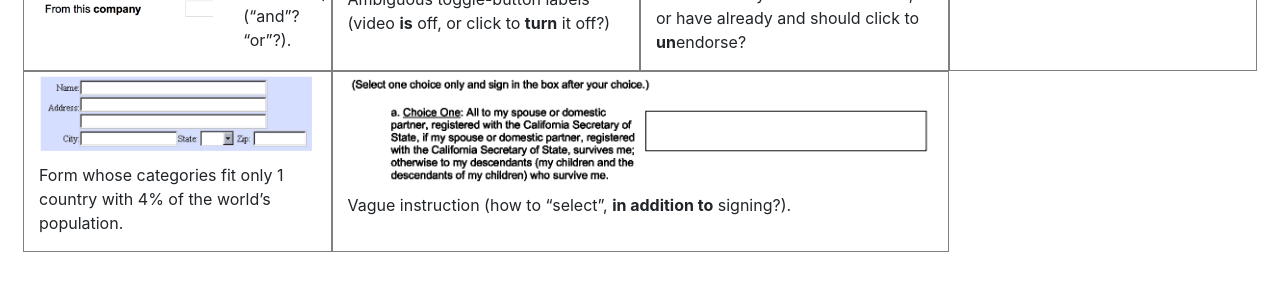
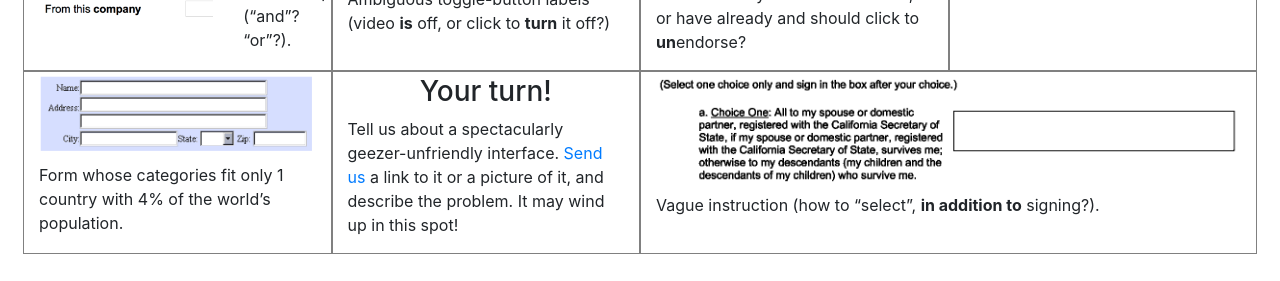
Before and after one commit to jrpool/geezer.pro, a plain HTML site: page index.html in a window 1280 px wide. Shown: the part 1034-1315 px from the top of the page. Drawn offline with nearby package versions, Linux system fonts and the light colour scheme.

Commit message:
Added your-turn section in counter-examples.

```diff
--- a/index.html
+++ b/index.html
@@ -209,6 +209,12 @@
               </figcaption>
             </figure>
           </div>
+          <div class="example col-xl-3 col-lg-4 col-md-6 col-sm-12">
+            <p class="h3 text-center">Your turn!</p>
+            <p>
+              Tell us about a spectacularly geezer-unfriendly interface. <a href="mailto:info@geezer.pro">Send us</a>  a link to it or a picture of it, and describe the problem. It may wind up in this spot!
+            </p>
+          </div>
           <div class="example col-xl-6 col-lg-8 col-md-12 col-sm-12">
             <figure class="figure">
               <img
```
